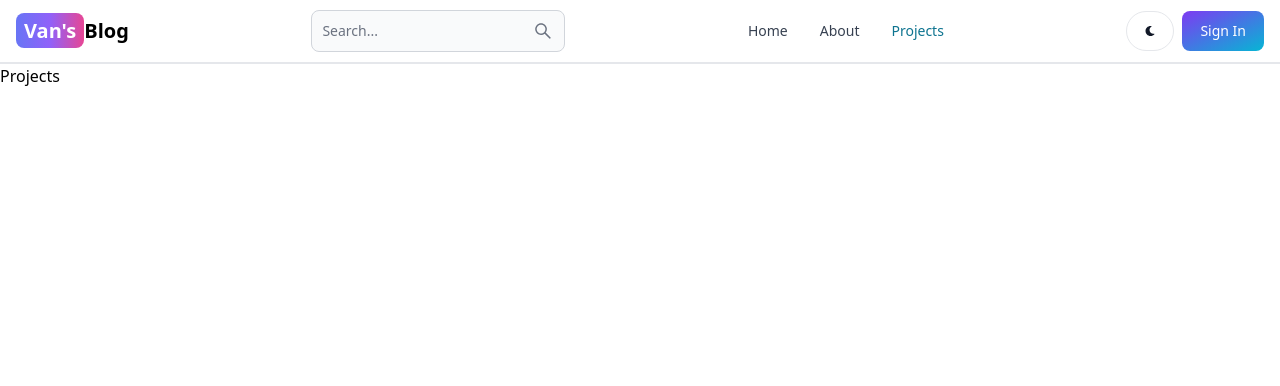
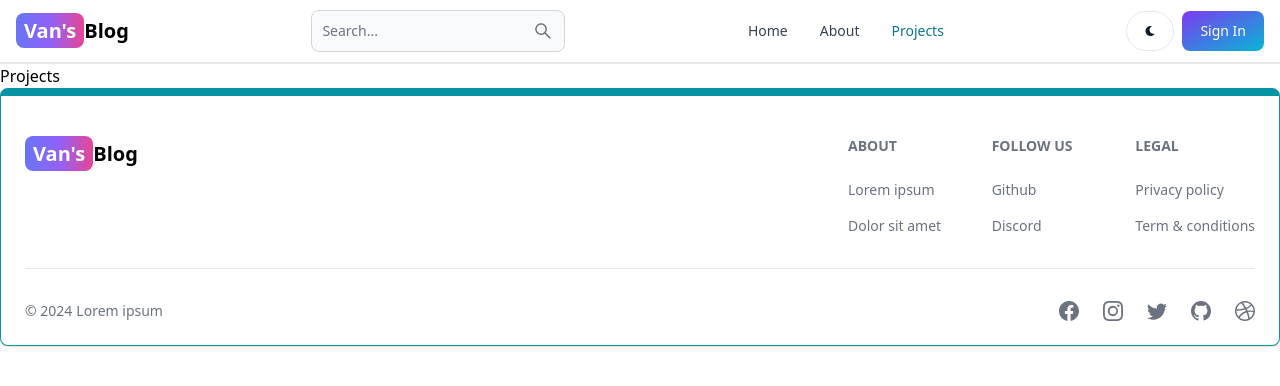
Before and after one commit to 0x476569636f/mern-blog-2, a React (Vite) app in the folder client/: page /projects in a window 1280 px wide. Shown: the top 386 px of the page. Built offline with nearby package versions, Linux system fonts and the light colour scheme.

Commit message:
Add: Footer component

```diff
--- a/client/src/App.jsx
+++ b/client/src/App.jsx
@@ -6,6 +6,7 @@
 import Dashboard from "./pages/Dashboard";
 import Projects from "./pages/Projects";
 import Header from "./components/Header";
+import Footer from "./components/Footer";
 
 function App() {
   return (
@@ -19,6 +20,7 @@
         <Route path="/dashboard" element={<Dashboard />} />
         <Route path="/projects" element={<Projects />} />
       </Routes>
+      <Footer />
     </BrowserRouter>
   );
 }
--- /dev/null
+++ b/client/src/components/Footer.jsx
@@ -0,0 +1,71 @@
+import { Footer } from "flowbite-react";
+import { Link } from "react-router-dom";
+import {
+  BsFacebook,
+  BsInstagram,
+  BsTwitter,
+  BsGithub,
+  BsDribbble,
+} from "react-icons/bs";
+
+function FooterCom() {
+  return (
+    <Footer container className="border border-t-8 border-teal-500">
+      <div className="w-full max-w-7xl mx-auto">
+        <div className="grid w-full justify-between sm:flex md:grid-cols-1">
+          <div className="mt-5">
+            <Link
+              to={"/"}
+              className="self-center whitespace-nowrap text-lg sm:text-xl font-semibold dark:text-white"
+            >
+              <span className="px-2 py-1 bg-gradient-to-r from-indigo-500 via-purple-500 to-pink-500 rounded-lg text-white">
+                Van's
+              </span>
+              Blog
+            </Link>
+          </div>
+          <div className="grid grid-cols-2 gap-8 mt-4 sm:grid-cols-3 sm:gap-6">
+            <div>
+              <Footer.Title title="About" />
+              <Footer.LinkGroup col>
+                <Footer.Link href="#">Lorem ipsum</Footer.Link>
+                <Footer.Link href="#">Dolor sit amet</Footer.Link>
+              </Footer.LinkGroup>
+            </div>
+            <div>
+              <Footer.Title title="Follow us" />
+              <Footer.LinkGroup col>
+                <Footer.Link href="#">Github</Footer.Link>
+                <Footer.Link href="#">Discord</Footer.Link>
+              </Footer.LinkGroup>
+            </div>
+            <div>
+              <Footer.Title title="Legal" />
+              <Footer.LinkGroup col>
+                <Footer.Link href="#">Privacy policy</Footer.Link>
+                <Footer.Link href="#">Term &amp; conditions</Footer.Link>
+              </Footer.LinkGroup>
+            </div>
+          </div>
+        </div>
+        <Footer.Divider />
+        <div className="w-full sm:flex sm:items-center sm:justify-between">
+          <Footer.Copyright
+            href="#"
+            by="Lorem ipsum"
+            year={new Date().getFullYear()}
+          />
+          <div className="flex gap-6 sm:mt-0 mt-4 sm:justify-center">
+            <Footer.Icon href="#" icon={BsFacebook} />
+            <Footer.Icon href="#" icon={BsInstagram} />
+            <Footer.Icon href="#" icon={BsTwitter} />
+            <Footer.Icon href="#" icon={BsGithub} />
+            <Footer.Icon href="#" icon={BsDribbble} />
+          </div>
+        </div>
+      </div>
+    </Footer>
+  );
+}
+
+export default FooterCom;
```
